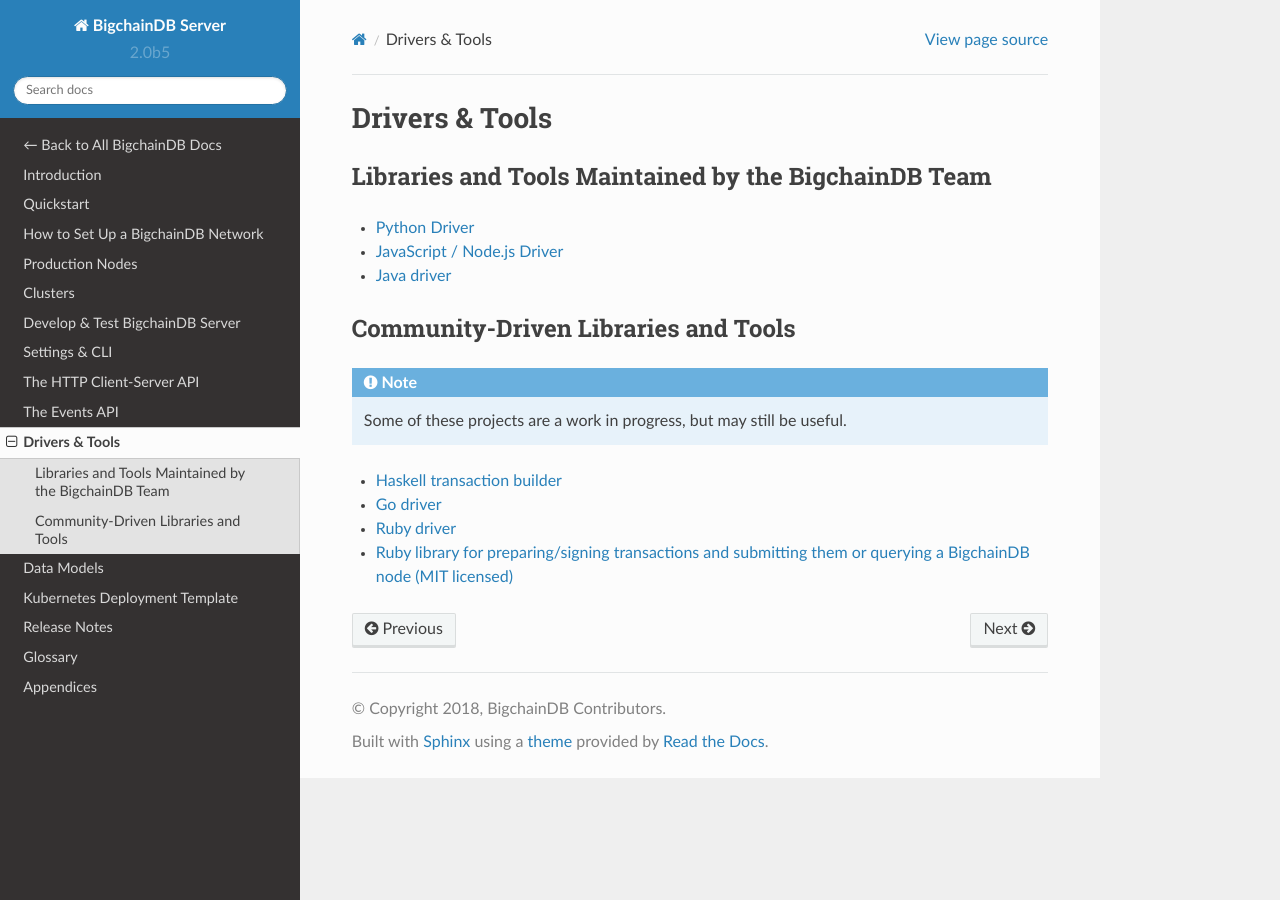
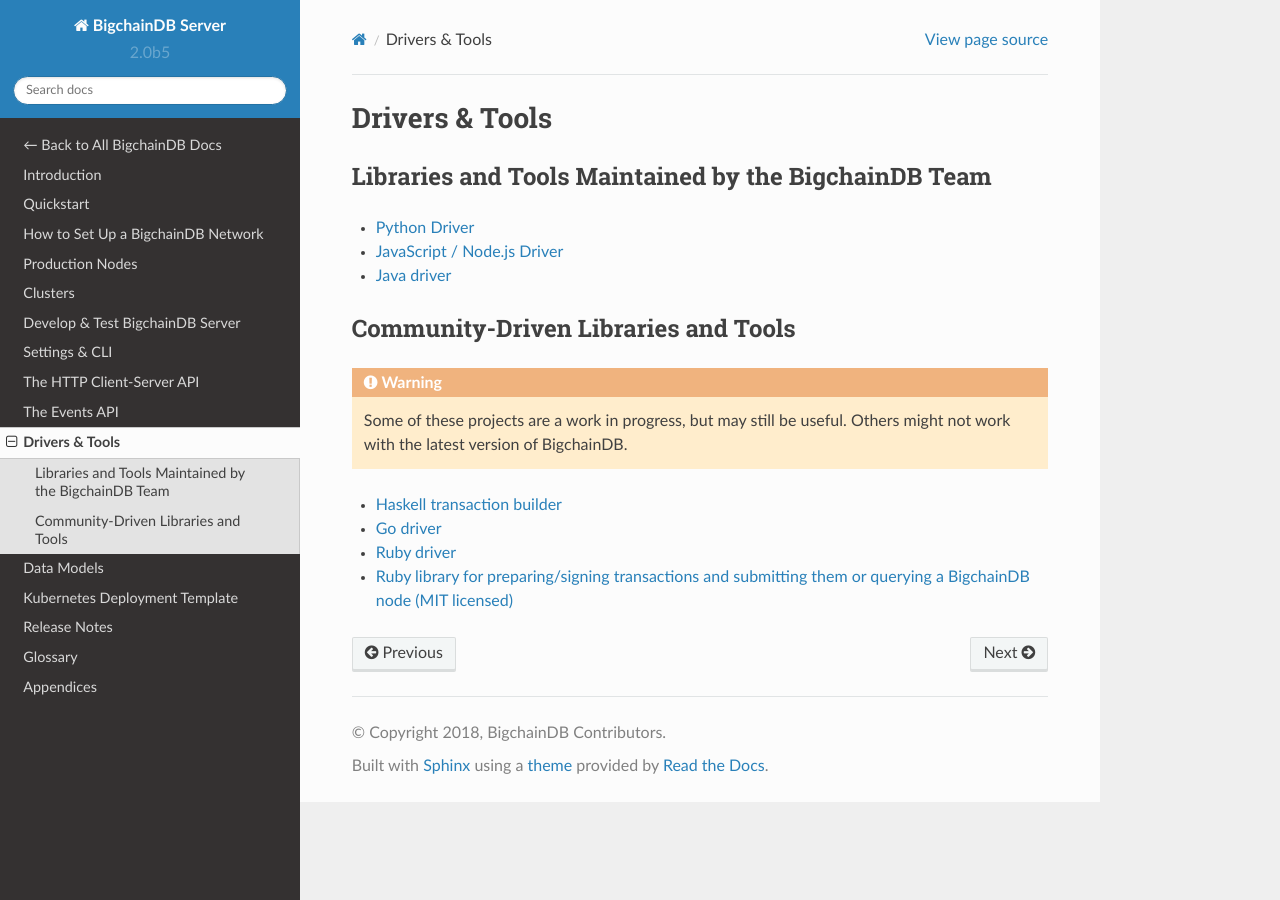
Before and after one commit to bigchaindb/bigchaindb, a Sphinx documentation site: the page built from docs/server/source/drivers-clients/index.rst, in a window 1280 px wide. Built offline with Sphinx 7.4.7 and the Read the Docs theme 2.0.0, drawn with Linux system fonts in a browser that asks for light colours.

Commit message:
Problem: community drivers not working w/ latest BDB
Solution: In the docs page listing the Community-Driven Libraries and Tools, make it clear that they might not work with the latest version of BigchainDB. Make it a warning rather than a note.

```diff
--- a/docs/server/source/drivers-clients/index.rst
+++ b/docs/server/source/drivers-clients/index.rst
@@ -11,10 +11,11 @@
 Community-Driven Libraries and Tools
 ------------------------------------
 
-.. note::
+.. warning::
 
    Some of these projects are a work in progress,
    but may still be useful.
+   Others might not work with the latest version of BigchainDB.
 
 * `Haskell transaction builder <https://github.com/bigchaindb/bigchaindb-hs>`_
 * `Go driver <https://github.com/zbo14/envoke/blob/master/bigchain/bigchain.go>`_
```
